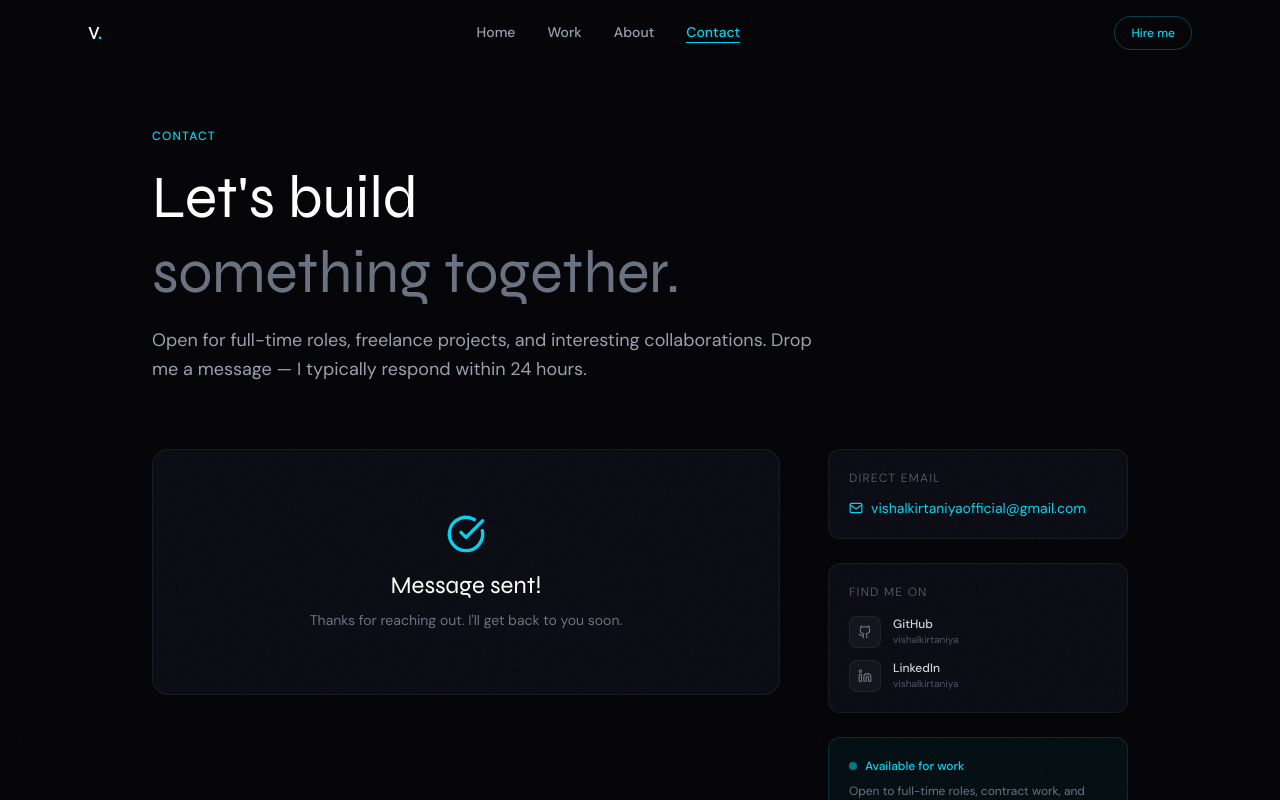
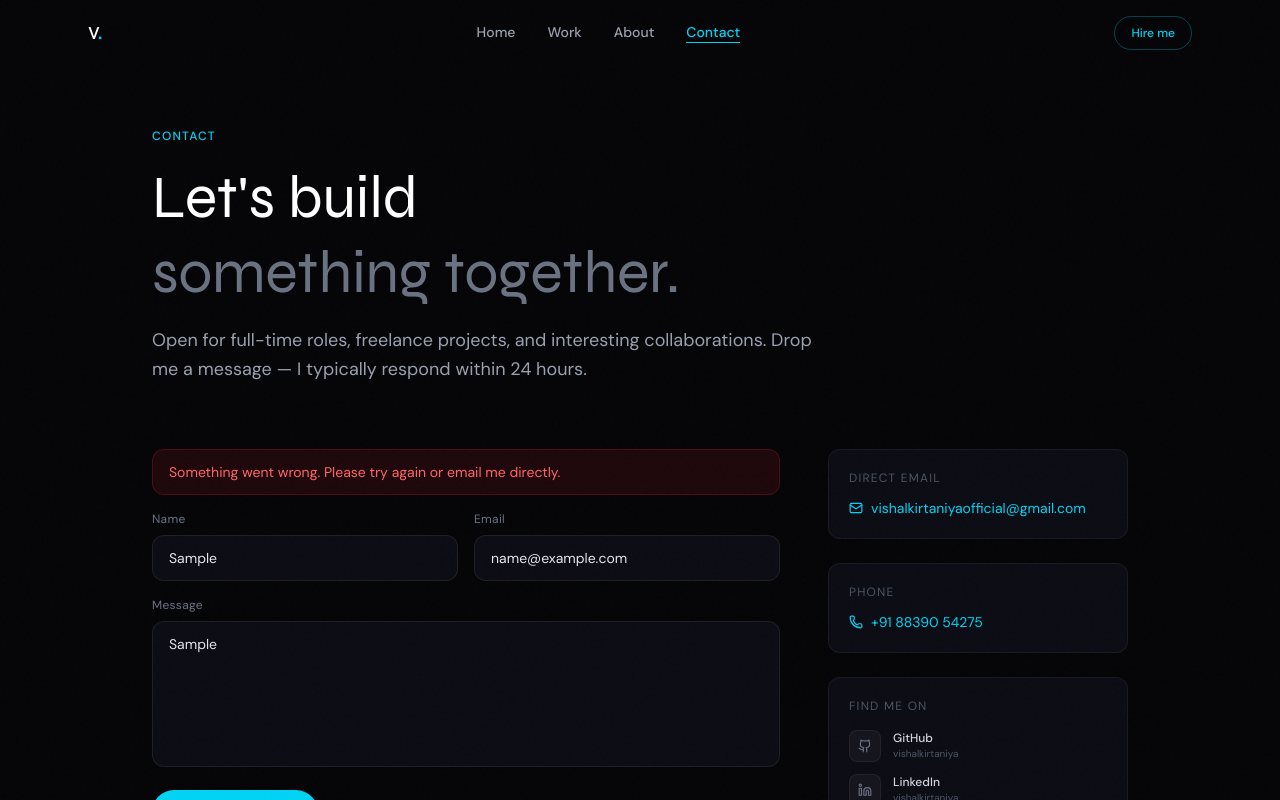
Before and after one commit to vishalkirtaniya/vishal-portfolio-v3, a Next.js app: page /contact in a window 1280 px wide. Both pictures are taken after typing "Sample", "name@example.com", "Sample" into the empty fields and a click on the button "Send message". Shown: the top 800 px of the page. Built offline with nearby package versions, Linux system fonts and the light colour scheme.

Commit message:
refactor: updated code and added form

```diff
--- a/app/contact/page.tsx
+++ b/app/contact/page.tsx
@@ -2,7 +2,7 @@
 
 import { useState } from "react";
 import { motion } from "framer-motion";
-import { Send, Mail, Linkedin, Github, CheckCircle } from "lucide-react";
+import { Send, Mail, Linkedin, Github, Phone, CheckCircle } from "lucide-react";
 import { fadeUp, stagger } from "@/lib/motion";
 import Footer from "@/components/Footer";
 
@@ -20,9 +20,25 @@ export default function ContactPage() {
     e.preventDefault();
     if (!form.name || !form.email || !form.message) return;
     setStatus("sending");
-    // Replace with your actual form handler (Formspree, Resend, etc.)
-    await new Promise((r) => setTimeout(r, 1200));
+
+    try {
+      const res = await fetch("https://formspree.io/f/xpqopjpw", {
+        method: "POST",
+        headers: {
+          "Content-Type": "application/json",
+          Accept: "application/json",
+        },
+        body: JSON.stringify(form),
+      });
+
+      if (res.ok) {
         setStatus("sent");
+      } else {
+        setStatus("error");
+      }
+    } catch {
+      setStatus("error");
+    }
   };
 
   const inputClass =
@@ -67,6 +83,13 @@ export default function ContactPage() {
                   </p>
                 </motion.div>
               ) : (
+                <>
+                  {status === "error" && (
+                    <div className="mb-4 px-4 py-3 rounded-xl bg-red-500/10 border border-red-500/20 text-red-400 text-sm">
+                      Something went wrong. Please try again or email me
+                      directly.
+                    </div>
+                  )}
                   <form onSubmit={handleSubmit} className="space-y-4">
                     <div className="grid sm:grid-cols-2 gap-4">
                       <div>
@@ -129,6 +152,7 @@ export default function ContactPage() {
                       )}
                     </button>
                   </form>
+                </>
               )}
             </motion.div>
 
@@ -145,6 +169,20 @@ export default function ContactPage() {
                 >
                   <Mail size={14} />
                   vishalkirtaniyaofficial@gmail.com
+                </a>
+              </div>
+
+              {/* Phone */}
+              <div className="bg-[#0c0c14] border border-white/6 rounded-xl p-5">
+                <p className="text-xs text-gray-600 uppercase tracking-widest mb-3">
+                  Phone
+                </p>
+                <a
+                  href="tel:+918839054275"
+                  className="flex items-center gap-2 text-sm text-cyan-400 hover:text-cyan-300 transition-colors"
+                >
+                  <Phone size={14} />
+                  +91 88390 54275
                 </a>
               </div>
 
--- a/components/HeroSection.tsx
+++ b/components/HeroSection.tsx
@@ -74,9 +74,8 @@ export default function HeroSection() {
           <motion.div variants={fadeUp} className="flex items-center gap-1">
             <span className="text-xs text-gray-600 mr-3">Find me on</span>
             {[
-              { icon: Github, href: "https://github.com", label: "GitHub" },
-              { icon: Linkedin, href: "https://linkedin.com", label: "LinkedIn" },
-              { icon: Twitter, href: "https://twitter.com", label: "Twitter" },
+              { icon: Github, href: "https://github.com/vishalkirtaniya", label: "GitHub" },
+              { icon: Linkedin, href: "https://linkedin.com/in/vishalkirtaniya", label: "LinkedIn" },
             ].map(({ icon: Icon, href, label }) => (
               <a
                 key={label}
--- a/lib/data.ts
+++ b/lib/data.ts
@@ -11,7 +11,7 @@ export const projects = [
     live: "https://resume.vishalkirtaniya.in/",
     githubFrontend: "https://github.com/vishalkirtaniya/custom-resume-frontend",
     githubBackend: "https://github.com/vishalkirtaniya/custom-resume-backend",
-    featured: false,
+    featured: true,
     color: "#fb923c",
     details: {
       challenge:
@@ -101,7 +101,7 @@ export const projects = [
     role: "Quant Developer",
     live: "https://example.com",
     githubFrontend: "https://github.com/your-username/technical-analysis-frontend",
-    githubBackend: "https://github.com/vishalkirtaniya/technical-analysis-backend",
+    githubBackend: "https://github.com/vishalkirtaniya/technical-analysis",
     featured: true,
     color: "#a78bfa",
     details: {
```
Lines whose indentation alone changed are shown as unchanged.
